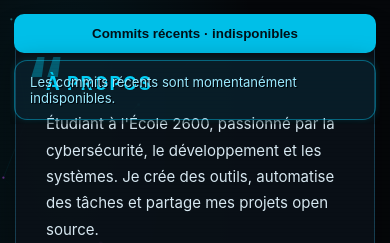
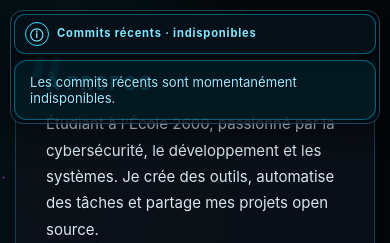
Before and after one commit to korneevscp/korneevscp-portfolio.github.io, a plain HTML site: page index.html in a window 390 px wide. Both pictures are taken after a click on the button "Commits récents · indisponibles". Shown: the top 243 px of the page. Drawn offline with Linux system fonts and the light colour scheme; no server answers.

Commit message:
Make commit alerts collapsible on mobile

```diff
--- a/assets/style.css
+++ b/assets/style.css
@@ -254,3 +254,22 @@ body{width:100%;min-width:320px;min-height:100vh;overflow-x:hidden}
 
 .commit-toast:before{inset:initial;top:50%;left:15px}
 @media(max-width:600px){.commit-toast:before{left:13px}}
+
+
+/* Keep the commit alert list from covering the mobile profile */
+.commit-notifications{gap:5px;overflow:hidden}
+.commit-notifications__toggle{display:flex;align-items:center;gap:8px;width:100%;padding:8px 10px;border:1px solid rgba(6,180,220,.48);border-radius:11px;background:rgba(5,16,25,.94);color:#7ee8ff;font:700 .74rem/1.2 Inter,Arial,sans-serif;letter-spacing:.07em;text-align:left;text-shadow:1px 1px #00040a;cursor:pointer;box-shadow:0 4px 16px #0006;transition:background .2s ease,border-color .2s ease}
+.commit-notifications__toggle:before{content:"ⓘ";display:inline-grid;flex:none;width:22px;height:22px;place-items:center;border:1px solid #26dfff;border-radius:50%;font-size:.8rem}
+.commit-notifications__toggle:hover,.commit-notifications__toggle:focus-visible{border-color:#35dfff;background:rgba(0,145,190,.24);color:#c4f7ff}
+.commit-notifications__toggle:focus-visible{outline:2px solid #79e6ff;outline-offset:2px}
+.commit-notifications__list{display:flex;min-height:0;flex-direction:column;gap:9px;overflow-y:auto}
+.commit-notifications.is-expanded .commit-notifications__list{max-height:calc(min(62vh,580px) - 44px)}
+.commit-notifications:not(.is-expanded) .commit-notifications__list{display:none}
+@media(max-width:600px){
+ .commit-notifications{top:10px;left:10px;width:auto;max-height:none;overflow:visible;gap:0;padding:0}
+ .commit-notifications__toggle{width:auto;max-width:calc(100vw - 20px);padding:7px 10px;font-size:.7rem}
+ .commit-notifications.is-expanded{width:calc(100vw - 20px);max-height:38vh;overflow:hidden;gap:6px;padding:3px;background:rgba(5,10,16,.84);border:1px solid #1c485a;border-radius:13px;box-shadow:0 8px 28px #0008}
+ .commit-notifications.is-expanded .commit-notifications__list{max-height:calc(38vh - 48px)}
+ .commit-notifications.is-expanded .commit-notifications__toggle{width:100%}
+ .commit-notifications__list{gap:7px}
+}
```
